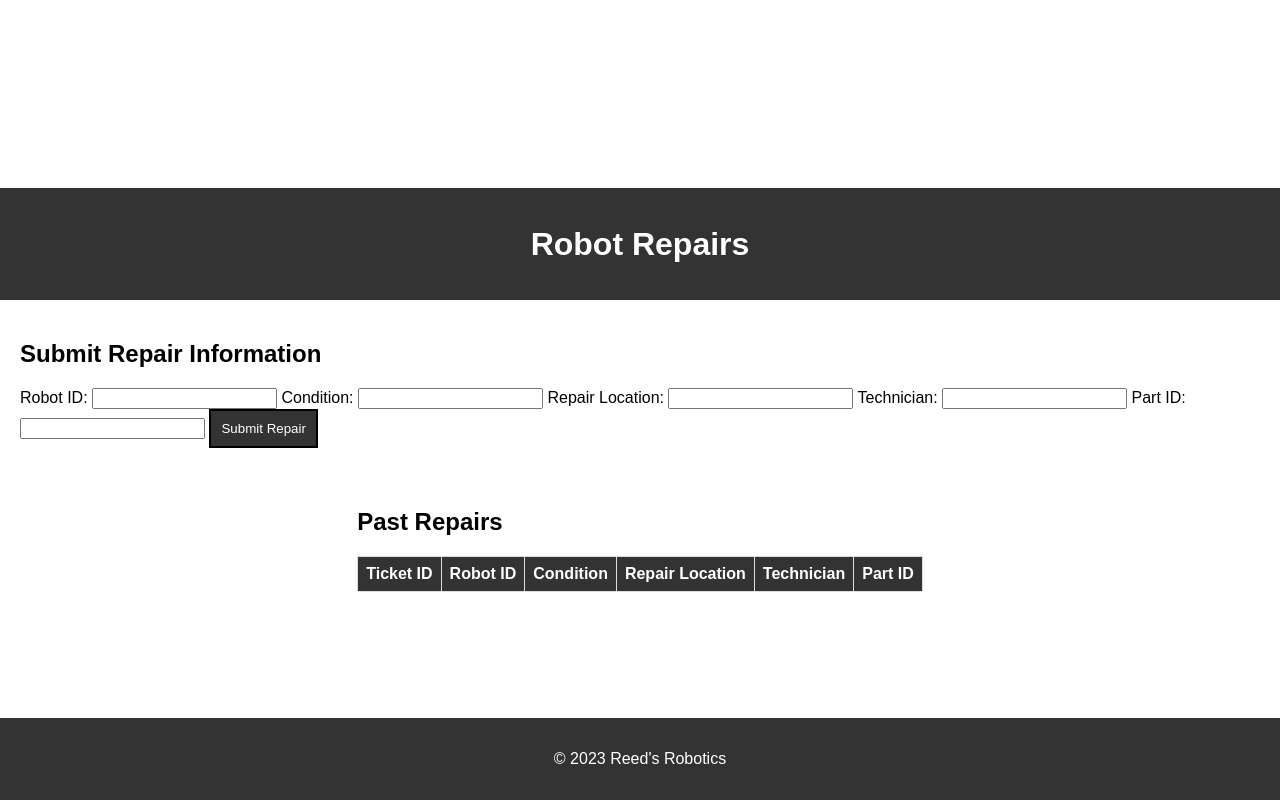
After one commit to Thomas-Moore81/Reed-s-Robotics, a Python web app: template templates/repairs.html in a window 1280 px wide. The commit adds this page. Run offline with Jinja, Linux system fonts and the light colour scheme; the template is opened without the code that fills it, so the values that code supplies are empty.

Commit message:
added repairs page

```diff
--- a/templates/dashboard.html
+++ b/templates/dashboard.html
@@ -16,6 +16,7 @@
             <h2>Dashboard Options</h2>
             <button onclick="redirectToPurchase()">Make a Purchase</button>
             <button onclick="redirectToOrders()">View Orders</button>
+            <button onclick="redirectToRepairs()">View Repairs</button>
         </div>
     </section>
 
@@ -31,6 +32,10 @@
         function redirectToOrders() {
             window.location.href = "orders.html";
         }
+
+        function redirectToRepairs() {
+            window.location.href = "repairs.html";
+        }
     </script>
 </body>
 </html>
--- /dev/null
+++ b/templates/repairs.html
@@ -0,0 +1,59 @@
+<!DOCTYPE html>
+<html lang="en">
+<head>
+    <meta charset="UTF-8">
+    <meta name="viewport" content="width=device-width, initial-scale=1.0">
+    <link rel="stylesheet" href="../css/styles.css">
+    <title>Reed's Robotics - Repairs</title>
+</head>
+<body>
+    <header>
+        <h1>Robot Repairs</h1>
+    </header>
+
+    <section id="repair-form">
+        <h2>Submit Repair Information</h2>
+        <form action="process_repair.php" method="post">
+            <label for="robot_id">Robot ID:</label>
+            <input type="number" id="robot_id" name="robot_id" required>
+
+            <label for="condition">Condition:</label>
+            <input type="text" id="condition" name="condition" required>
+
+            <label for="repair_location">Repair Location:</label>
+            <input type="text" id="repair_location" name="repair_location" required>
+
+            <label for="technician">Technician:</label>
+            <input type="text" id="technician" name="technician" required>
+
+            <label for="part_id">Part ID:</label>
+            <input type="number" id="part_id" name="part_id" required>
+
+            <button type="submit">Submit Repair</button>
+        </form>
+    </section>
+
+    <section id="past-repairs">
+        <h2>Past Repairs</h2>
+        <table>
+            <thead>
+                <tr>
+                    <th>Ticket ID</th>
+                    <th>Robot ID</th>
+                    <th>Condition</th>
+                    <th>Repair Location</th>
+                    <th>Technician</th>
+                    <th>Part ID</th>
+                </tr>
+            </thead>
+            <tbody>
+
+            </tbody>
+        </table>
+    </section>
+
+    <footer>
+        <p>&copy; 2023 Reed's Robotics</p>
+    </footer>
+</body>
+</html>
```
